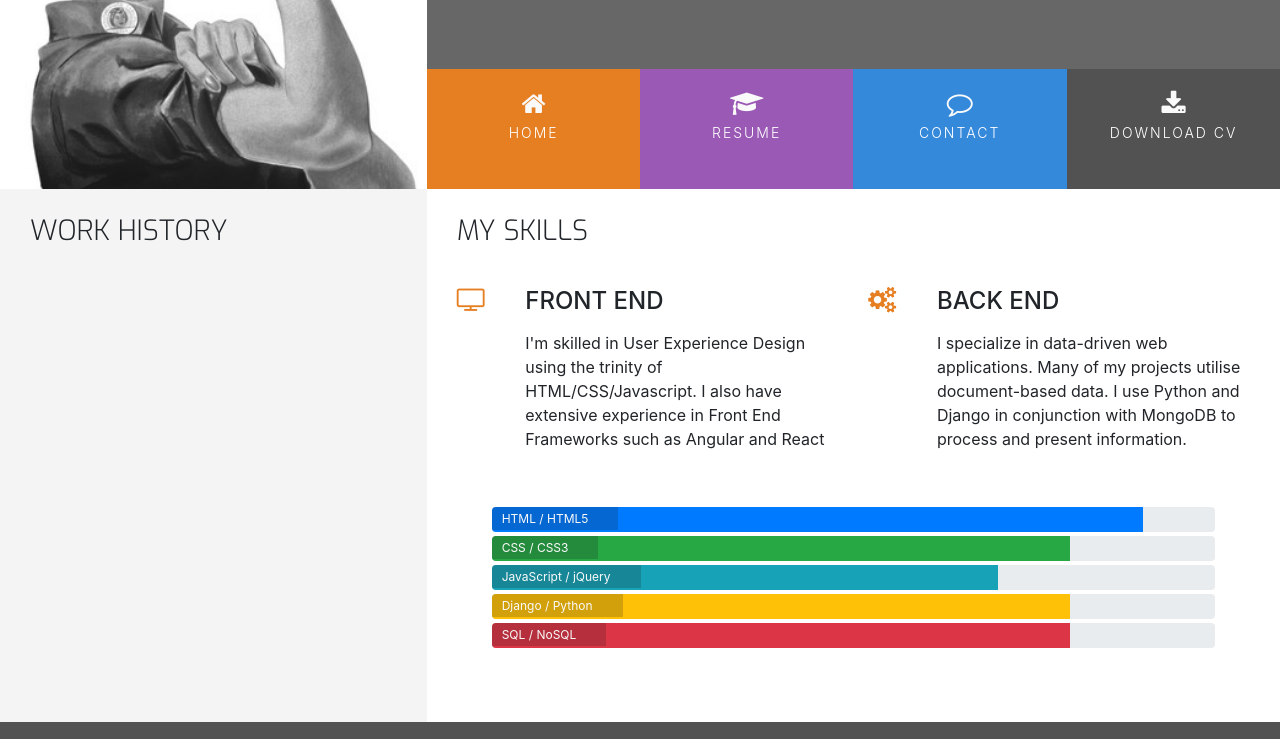
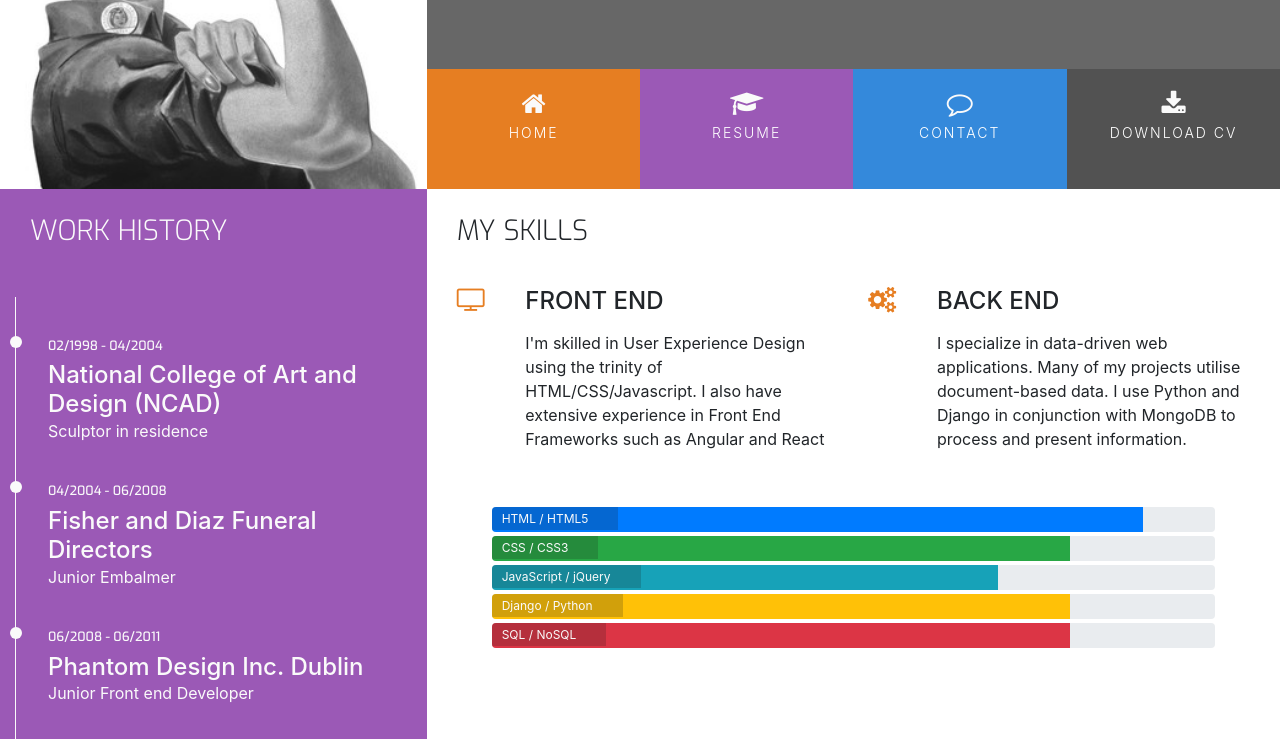
Before and after one commit to Gordon-Meade/UCD-Resume, a plain HTML site: page resume.html in a window 1280 px wide. Shown: the part 180-919 px from the top of the page. Drawn offline with nearby package versions, Linux system fonts and the light colour scheme.

Commit message:
added resume.html page

```diff
--- a/assets/css/style.css
+++ b/assets/css/style.css
@@ -11,6 +11,11 @@
 .bg-color-personal-info {
     background-color: #f4f4f4;
 }
+
+.bg-color-work-history {
+    background-color: #9b59b6;
+}
+
 .ui-menu-color-home {
     background-color: #e67e22;
 }
@@ -26,6 +31,10 @@
 .ui-menu-color-download {
     background-color: #525252 ;
 }
+
+
+
+
 /* --------------------------------------------Special paddings/margins/text*/
 h1, h2, h3, h4 {
     margin: 0;
@@ -54,6 +63,7 @@ color: #fafafa;
     float: none;
 }
 
+.history-heading,
 .section-heading {
     font-family: "Exo", sans-serif;
     font-weight: 300;
@@ -275,3 +285,54 @@ footer {
 .progress-section {
     margin: 40px 20px;
 }
+
+
+/* --------------------------------------------Work History */
+
+
+.history-heading {
+    color: #fafafa;
+    margin-bottom: 50px;
+}
+
+.timeline-item {
+    padding: 4em 2em 0em 2em;
+    position: relative;
+    color: #fafafa;
+    border-left: 1px solid;
+}
+
+.timeline-item p {
+    padding: 0;
+    margin: 0;
+}
+
+.timeline-item:before {
+    content: attr(data-dates);
+    position: absolute;
+    left: 2.5em;
+    top: 3em;
+    display: block;
+    font-family: "Exo", sans-serif;
+    font-weight: 500;
+    font-size: 0.8em;
+    padding: 0;
+    margin: 0;
+
+}
+
+.timeline-item:after {
+    width: 12px;
+    height: 12px;
+    display: block;
+    top: 2.4em;
+    position: absolute;
+    left: -6px;
+    border-radius: 12px;
+    content: "";
+    background: #fafafa;
+}
+
+.history-items {
+    margin-bottom: 30px;
+}
--- a/resume.html
+++ b/resume.html
@@ -45,15 +45,56 @@
     </header>
     <section class="container-fluid">
         <div class="row">
-            <div class="col-md-4 bg-color-personal-info section-column">
+            <div class="col-md-4 bg-color-work-history section-column">
                 <div class="row">
+                    <div class="history items">
                     <div class="col-12">
-                        <h3 class="section-heading uppercase">
+                        <h3 class="history-heading uppercase">
                             Work History
                         </h3>
                     </div>
                 </div>
+                <div class="timeline-item" data-dates="02/1998 - 04/2004">
+                    <h4>
+                        National College of Art and Design (NCAD)
+                    </h4>
+                    <p>
+                        Sculptor in residence
+                    </p>
+
+                </div>
+
+                <div class="timeline-item" data-dates="04/2004 - 06/2008">
+                    <h4>
+                        Fisher and Diaz Funeral Directors
+                    </h4>
+                    <p>
+                       Junior Embalmer
+                    </p>
+
+                </div>
+
+                <div class="timeline-item" data-dates="06/2008 - 06/2011">
+                    <h4>
+                        Phantom Design Inc. Dublin
+                    </h4>
+                    <p>
+                        Junior Front end Developer
+                    </p>
+
+                </div>
+
+                <div class="timeline-item" data-dates="06/2011 - Present">
+                    <h4>
+                        Hooli Inc. Silicon Valley
+                    </h4>
+                    <p>
+                        Full Stack Web Developer
+                    </p>
+                </div>
+                </div>
             </div>
+
             <div class="col-md-8 bg-color-three-reasons section-column">
                 <div class="row">
                     <div class="col">
```
